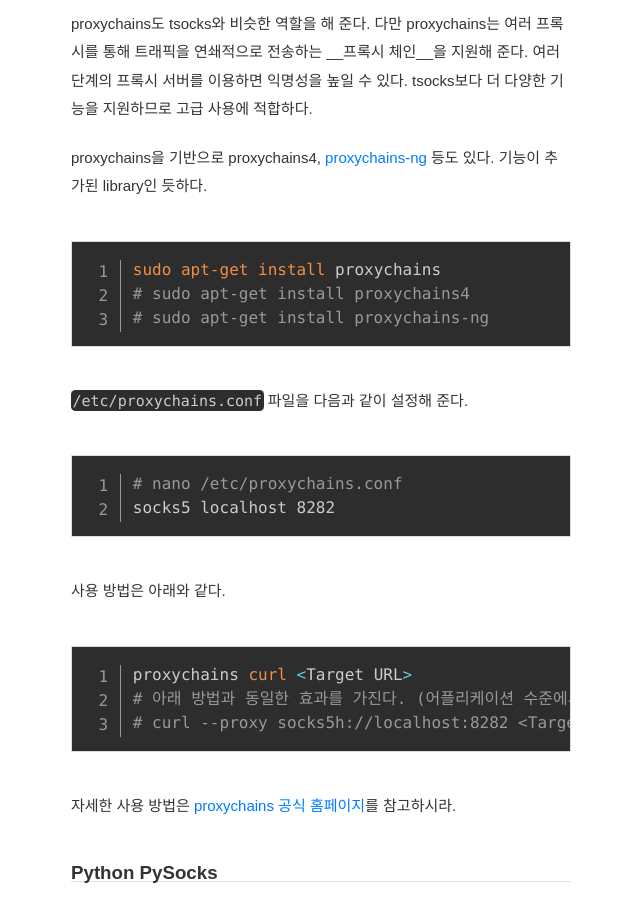
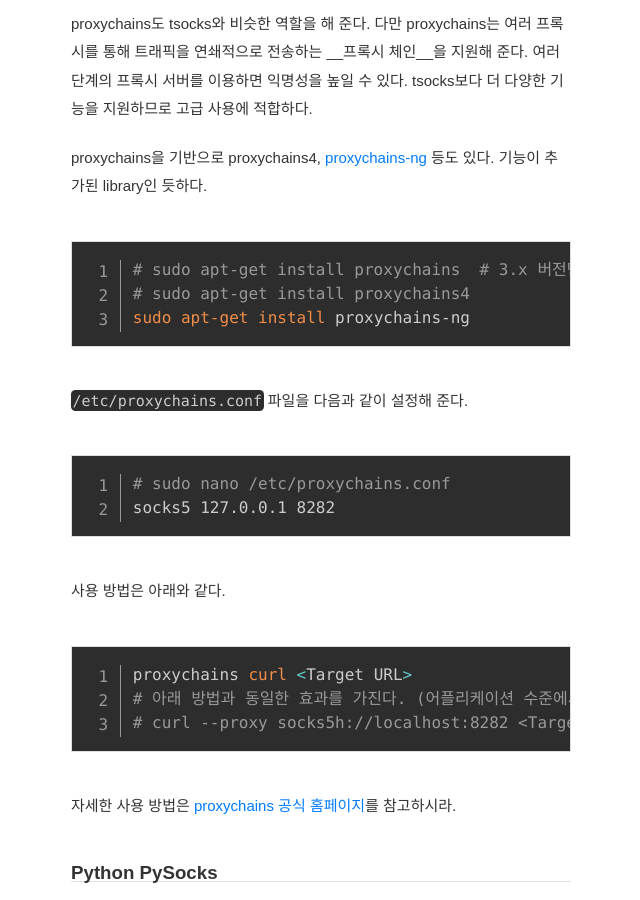
Before and after one commit to pinedance/blog, a Jekyll site: the page built from _posts/2024/01-06/2024-04-24-proxy-with-ssh-tunneling2.md, in a window 1280 px wide and 900 px high, scrolled down 3746 px. Shown: the whole window, without its empty margins (319-959 px from the left). Built offline with Jekyll 4.4.1, drawn with Linux system fonts in a browser that asks for light colours; some web fonts are replaced; comment, search, counter and statistics services are not loaded.

Commit message:
udpate old post

````diff
--- a/_posts/2024/01-06/2024-04-24-proxy-with-ssh-tunneling2.md
+++ b/_posts/2024/01-06/2024-04-24-proxy-with-ssh-tunneling2.md
@@ -104,16 +104,16 @@
 proxychains을 기반으로 proxychains4, [proxychains-ng](https://github.com/rofl0r/proxychains-ng) 등도 있다. 기능이 추가된 library인 듯하다.
 
 ```bash
-sudo apt-get install proxychains
+# sudo apt-get install proxychains  # 3.x 버전만 지원한다. 아래 proxychains-ng를 사용하자.
 # sudo apt-get install proxychains4
-# sudo apt-get install proxychains-ng
+sudo apt-get install proxychains-ng
 ```
 
 `/etc/proxychains.conf` 파일을 다음과 같이 설정해 준다.
 
 ```bash
-# nano /etc/proxychains.conf
-socks5 localhost 8282
+# sudo nano /etc/proxychains.conf
+socks5 127.0.0.1 8282
 ```
 
 사용 방법은 아래와 같다.
````
